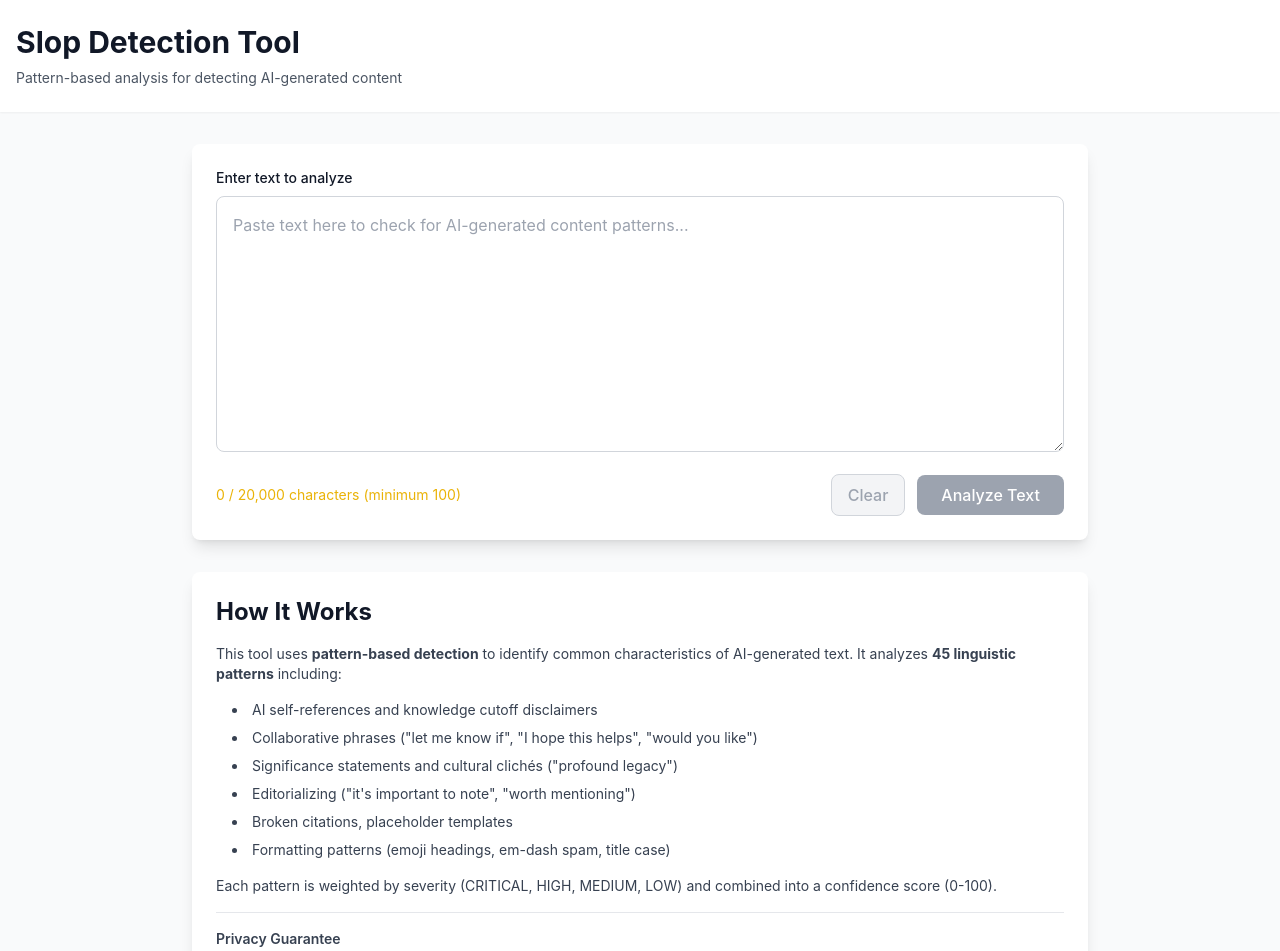
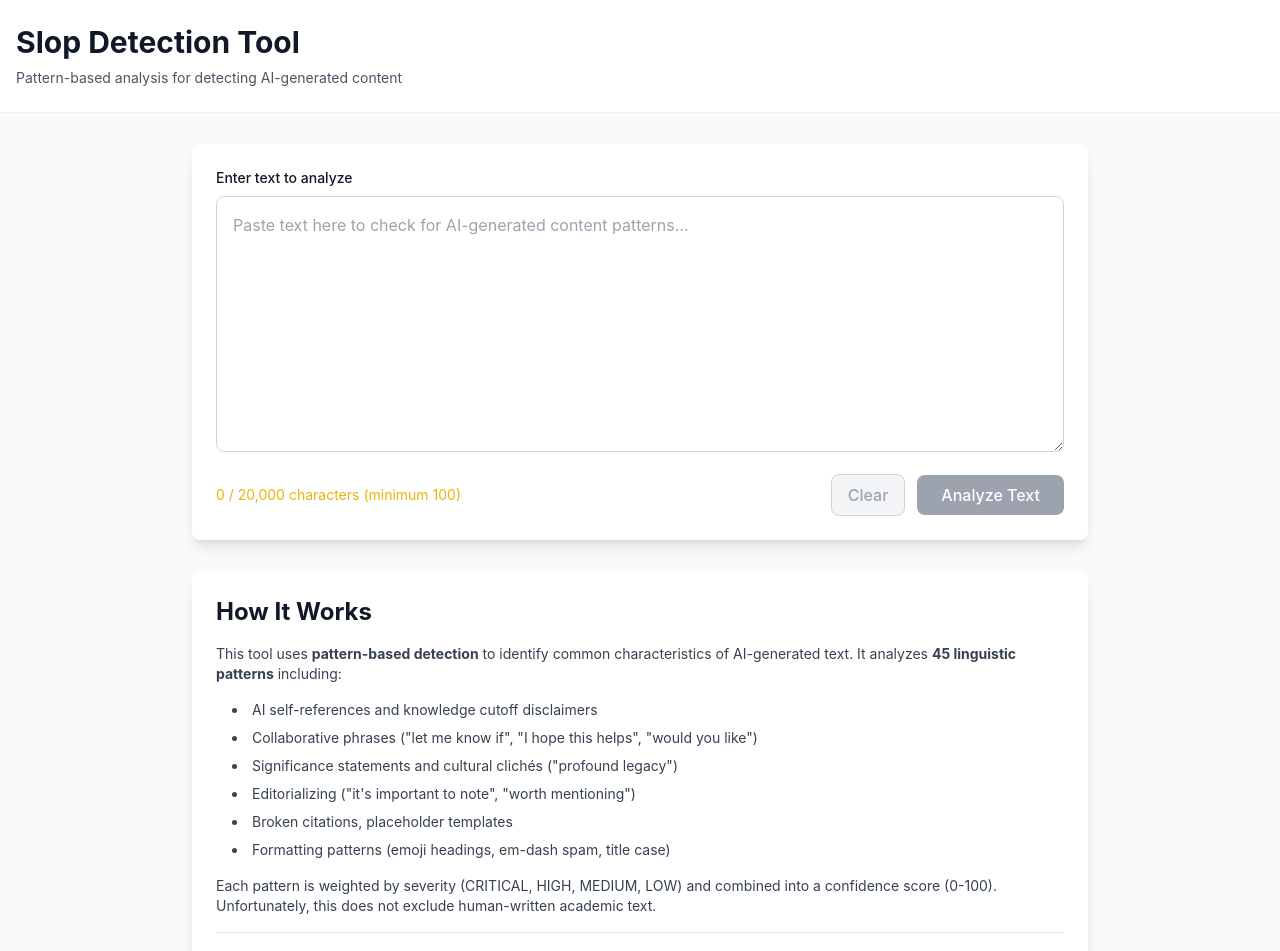
Before and after one commit to halans/ai-pattern-detection, a React (Vite) app in the folder frontend/: page / in a window 1280 px wide. Shown: the top 951 px of the page. Built offline with nearby package versions, Linux system fonts and the light colour scheme; no server answers.

Commit message:
Clarification of academic writing

```diff
--- a/frontend/src/App.tsx
+++ b/frontend/src/App.tsx
@@ -86,7 +86,7 @@ function App() {
               </ul>
               <p>
                 Each pattern is weighted by severity (CRITICAL, HIGH, MEDIUM, LOW) and combined
-                into a confidence score (0-100).
+                into a confidence score (0-100). Unfortunately, this does not exclude human-written academic text.
               </p>
               <div className="pt-4 border-t border-gray-200 dark:border-gray-700">
                 <h3 className="font-semibold mb-2">Privacy Guarantee</h3>
```
